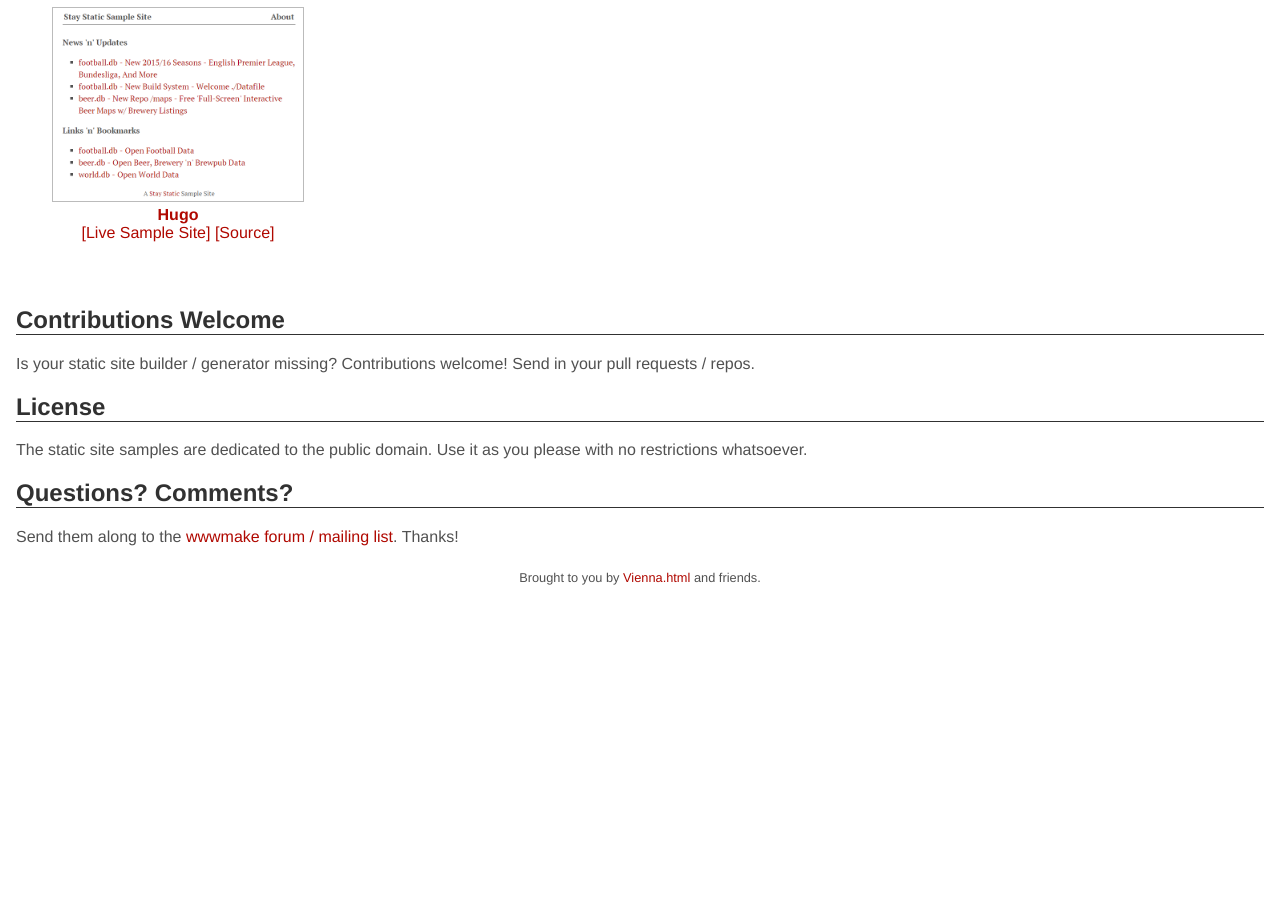
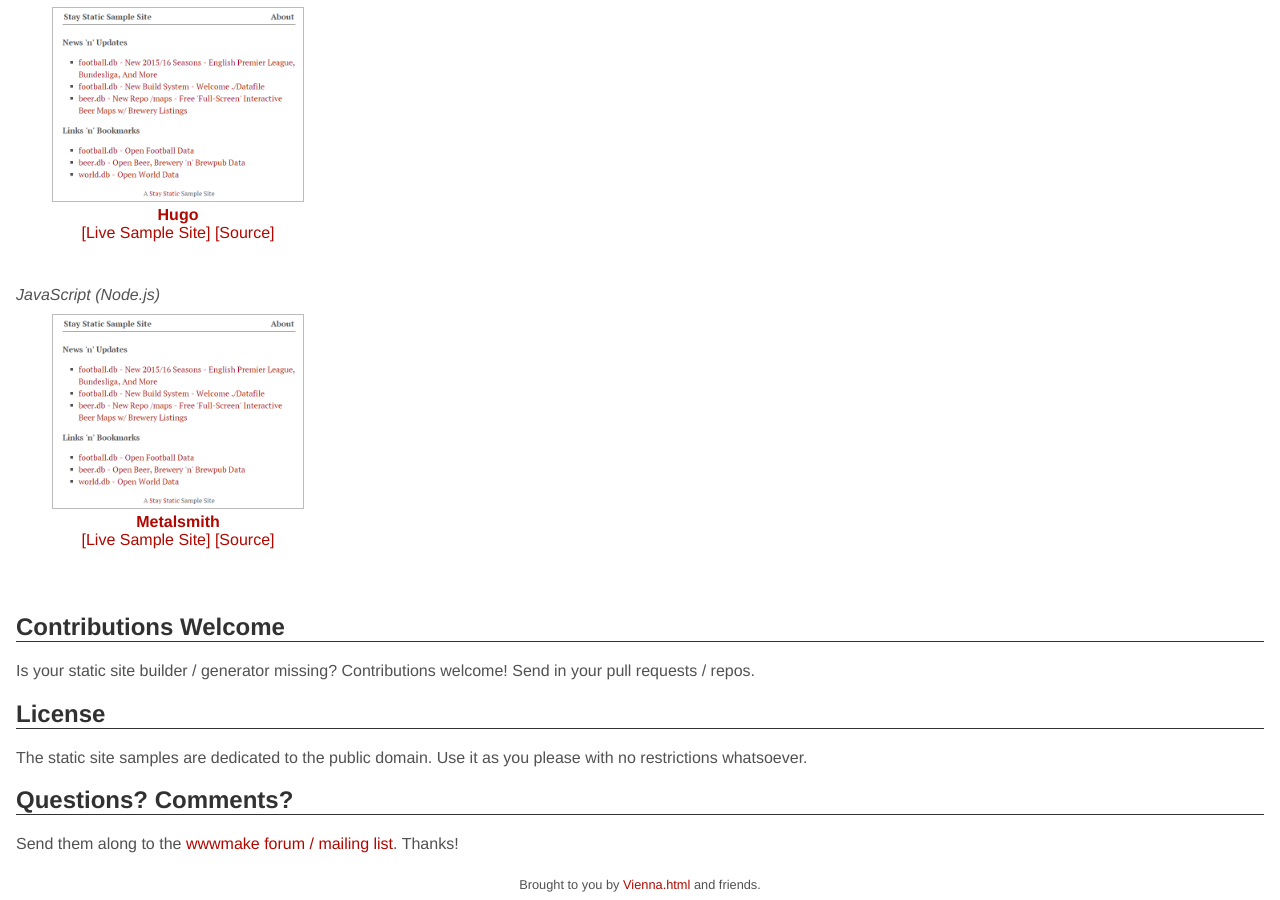
Before and after one commit to staystatic/staystatic.github.io, a Jekyll site: the page built from index.md, in a window 1280 px wide and 900 px high, scrolled down 788 px. Built offline with Jekyll 4.4.1, drawn with Linux system fonts in a browser that asks for light colours; before the commit the page ends 1381 px from its top, so only the background shows below that.

Commit message:
add metalsmith

```diff
--- a/_includes/sites.html
+++ b/_includes/sites.html
@@ -77,9 +77,23 @@
     </div>
   </div>
 
+<div>
+<i>JavaScript (Node.js)</i>
+</div>
 
-<!--
-_JavaScript_
-
-**Metalsmith** - [Sample Site](http://staystatic.github.io/sites/metalsmith), [Source](https://github.com/staystatic/metalsmith)
--->
+  <div class='site'>
+    <div class='site-preview'>
+       <a href="{{site.path}}/sites/metalsmith">
+        <img src="{{site.path}}/i/samplesite.png" class="samplesite">
+       </a>
+    </div>
+    <div class='site-info'>
+        <a href="http://metalsmith.io"><b>Metalsmith</b></a>
+        <br>
+           <a href="{{site.path}}/sites/metalsmith">[Live Sample Site]</a>
+           <a href="https://github.com/staystatic/metalsmith">[Source]</a>
+        <!-- <br>
+          #handlebars
+          -->
+    </div>
+  </div>
```
